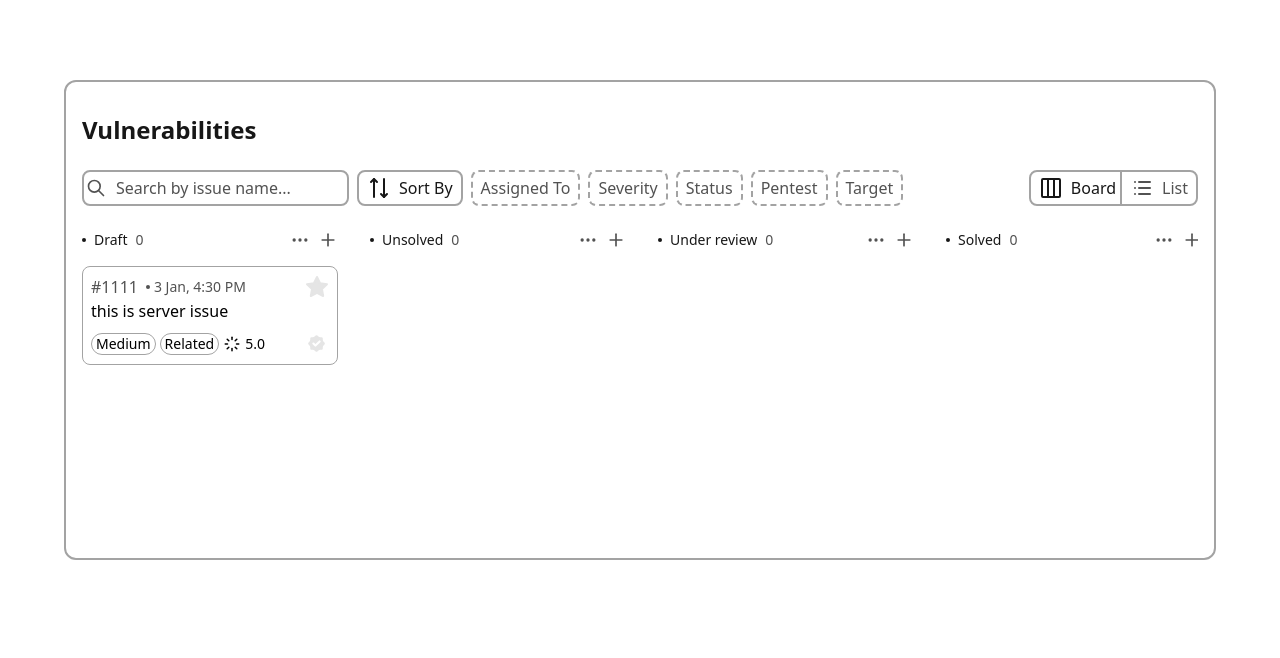
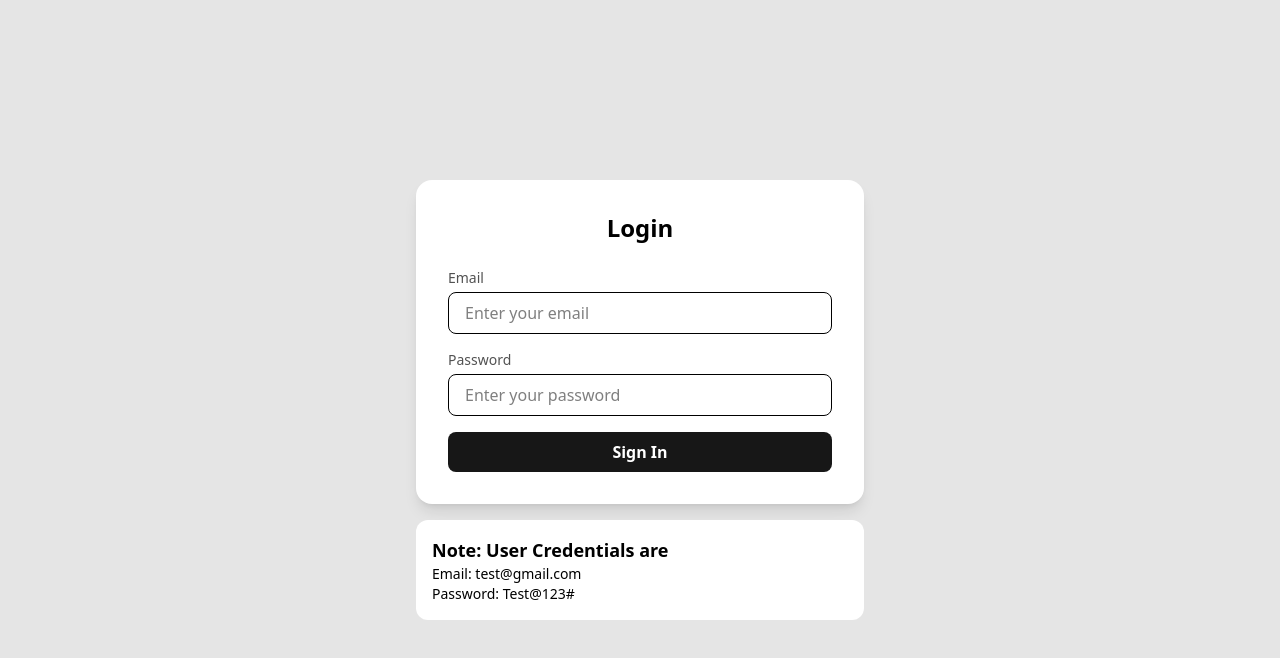
Before and after one commit to harshgolyan/kraftbase-assignment, a Next.js app: page / in a window 1280 px wide. Shown: the top 658 px of the page. Built offline with nearby package versions, Linux system fonts and the light colour scheme.

Commit message:
basic auth added

```diff
--- /dev/null
+++ b/app/board/page.tsx
@@ -0,0 +1,39 @@
+"use client";
+
+import { useEffect, useState } from "react";
+import { useRouter } from "next/navigation";
+import Heading from "@/components/heading";
+import Tasks from "@/components/tasks";
+import Toolbar from "@/components/toolbar";
+import Navbar from "@/components/navbar";
+
+export default function Board() {
+    const router = useRouter();
+    const [isAuthenticated, setIsAuthenticated] = useState<boolean | null>(
+        null
+    );
+
+    useEffect(() => {
+        const auth = localStorage.getItem("isAuthenticated");
+        if (auth) {
+            setIsAuthenticated(true);
+        } else {
+            router.push("/");
+        }
+    }, [router]);
+
+    if (isAuthenticated === null) {
+        return <p className="text-center mt-20">Loading...</p>;
+    }
+
+    return (
+        <>
+            <Navbar />
+            <div className="max-w-6xl border-2 border-border rounded-xl mx-auto mt-20 px-4 pt-8 h-[30rem]">
+                <Heading />
+                <Toolbar />
+                <Tasks />
+            </div>
+        </>
+    );
+}
--- a/app/globals.css
+++ b/app/globals.css
@@ -7,7 +7,7 @@
 
   --color-border: #a3a3a3;
 
-  --color-red: #991b1b;
+  --color-red: #dc2626;
   --color-blue: #1e40af;
   --color-blue-accent: #bfdbfe;
   --color-orange: #bfdbfe;
@@ -16,3 +16,12 @@
   --color-purple: #6b21a8;
   --color-purple-accent: #e9d5ff;
 }
+
+.no-scrollbar::-webkit-scrollbar {
+  display: none;
+}
+
+.no-scrollbar {
+  -ms-overflow-style: none;
+  scrollbar-width: none;
+}
--- a/app/page.tsx
+++ b/app/page.tsx
@@ -1,15 +1,9 @@
-import Heading from "@/components/heading";
-import Tasks from "@/components/tasks";
-import Toolbar from "@/components/toolbar";
+import Signin from "@/components/signin";
 
-export default function Home () {
-  return (
-    <>
-      <div className="max-w-6xl border-2 border-border rounded-xl mx-auto mt-20 px-4 pt-8 h-[30rem]">
-        <Heading />
-        <Toolbar />
-        <Tasks />
-      </div>
-    </>
-  )
+export default function Home() {
+    return (
+        <>
+            <Signin />
+        </>
+    );
 }
--- /dev/null
+++ b/components/navbar.tsx
@@ -0,0 +1,22 @@
+
+import { useRouter } from "next/navigation";
+
+export default function Navbar() {
+    const router = useRouter();
+    return (
+        <>
+            <div className="max-w-xl mx-auto flex justify-between items-center mt-4 shadow-xs rounded-lg p-2">
+                <div className="font-semibold text-2xl">Kanban Board</div>
+                <button
+                    onClick={() => {
+                        localStorage.removeItem("isAuthenticated");
+                        router.push("/signin");
+                    }}
+                    className="px-4 py-2 bg-red text-white font-medium rounded-lg hover:bg-red/90 transition cursor-pointer"
+                >
+                    Logout
+                </button>
+            </div>
+        </>
+    );
+}
--- /dev/null
+++ b/components/signin.tsx
@@ -0,0 +1,89 @@
+"use client";
+
+import { useState } from "react";
+import { useRouter } from "next/navigation";
+
+export default function Signin() {
+    const router = useRouter();
+    const [email, setEmail] = useState("");
+    const [password, setPassword] = useState("");
+    const [error, setError] = useState("");
+
+    const validateEmail = (email: string) => {
+        const re = /^[^\s@]+@[^\s@]+\.[^\s@]+$/;
+        return re.test(email);
+    };
+
+    const handleSubmit = (e: React.FormEvent) => {
+        e.preventDefault();
+        setError("");
+
+        if (!validateEmail(email)) {
+            setError("Please enter a valid email.");
+            return;
+        }
+
+        if (password.length < 6) {
+            setError("Password must be at least 6 characters long.");
+            return;
+        }
+        if (email === "test@gmail.com" && password === "Test@123#") {
+            localStorage.setItem("isAuthenticated", "true");
+            router.push("/board");
+        } else {
+            setError("Invalid email or password.");
+        }
+    };
+
+    return (
+        <div className="flex flex-col items-center justify-center min-h-screen bg-secondary">
+            <div className="w-full max-w-md bg-white rounded-2xl shadow-lg p-8">
+                <h2 className="text-2xl font-bold text-center mb-6">Login</h2>
+
+                <form onSubmit={handleSubmit} className="space-y-4">
+                    <div>
+                        <label className="block text-sm font-medium text-subheading mb-1">
+                            Email
+                        </label>
+                        <input
+                            type="email"
+                            className="w-full px-4 py-2 border rounded-lg focus:outline-none focus:ring-2 focus:ring-subheading"
+                            value={email}
+                            onChange={(e) => setEmail(e.target.value)}
+                            placeholder="Enter your email"
+                        />
+                    </div>
+
+                    <div>
+                        <label className="block text-sm font-medium text-subheading mb-1">
+                            Password
+                        </label>
+                        <input
+                            type="password"
+                            className="w-full px-4 py-2 border rounded-lg focus:outline-none focus:ring-2 focus:ring-subheading"
+                            value={password}
+                            onChange={(e) => setPassword(e.target.value)}
+                            placeholder="Enter your password"
+                        />
+                    </div>
+
+                    {error && (
+                        <p className="text-red text-sm font-medium">{error}</p>
+                    )}
+
+                    <button
+                        type="submit"
+                        className="w-full py-2 bg-primary text-white rounded-lg hover:bg-primary/90 font-semibold transition cursor-pointer"
+                    >
+                        Sign In
+                    </button>
+                </form>
+            </div>
+            <div className="mt-4 w-full bg-white rounded-xl max-w-md p-4 font-semibold text-lg">
+                Note: User Credentials are
+                <div className="font-medium text-sm">Email: test@gmail.com</div>
+                <div className="font-medium text-sm">Password: Test@123#</div>
+            </div>
+        </div>
+    );
+}
--- a/components/tasks.tsx
+++ b/components/tasks.tsx
@@ -11,7 +11,7 @@ const categories = [
 export default function Tasks () {
     return (
         <>
-            <div className="overflow-scroll">
+            <div className="overflow-y-auto [scrollbar-width:none] [-ms-overflow-style:none] [&::-webkit-scrollbar]:hidden">
                 <TaskCategories categories={categories} />
             </div>
         </>
```
